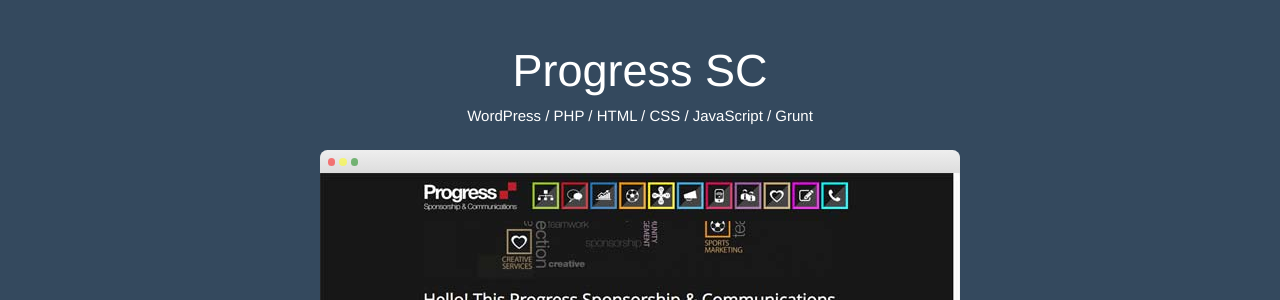
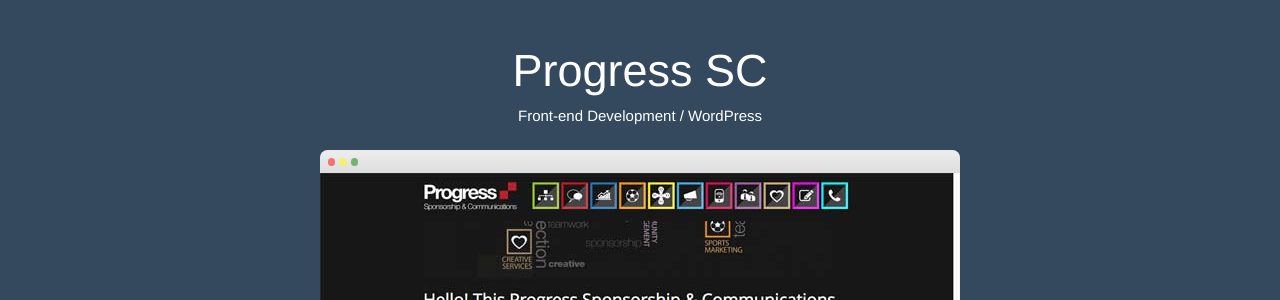
Before and after one commit to mikefrancis/mikefrancis.dev, a Jekyll site: the page built from _posts/2014-01-01-progress-sc.md, in a window 1280 px wide. Shown: the part 354-654 px from the top of the page. Built offline with Jekyll 4.4.1, drawn with Linux system fonts in a browser that asks for light colours.

Commit message:
Update 2014-01-01-progress-sc.md

```diff
--- a/_posts/2014-01-01-progress-sc.md
+++ b/_posts/2014-01-01-progress-sc.md
@@ -2,7 +2,7 @@
 layout: post
 title:  "Progress SC"
 date:   2014-01-01 00:00:00
-tags: [WordPress, PHP, HTML, CSS, JavaScript, Grunt]
+tags: [Front-end Development, WordPress]
 thumbnail: /img/progress-sc-thumb.jpg
 featured: /img/progress-sc.jpg
 ---
```
